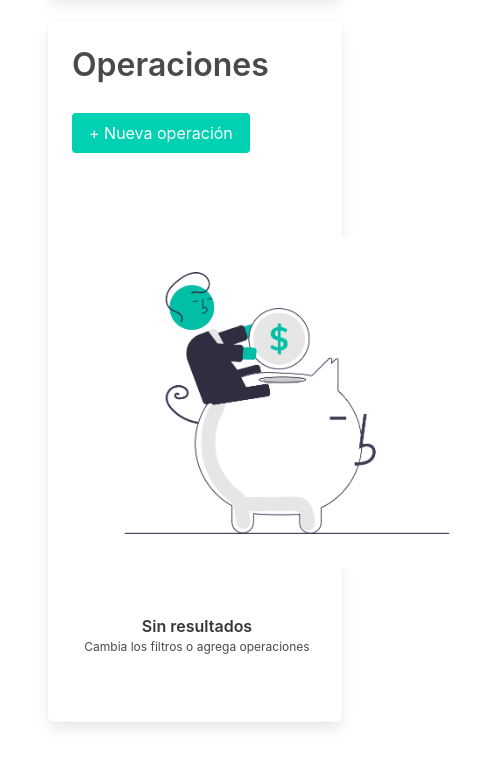
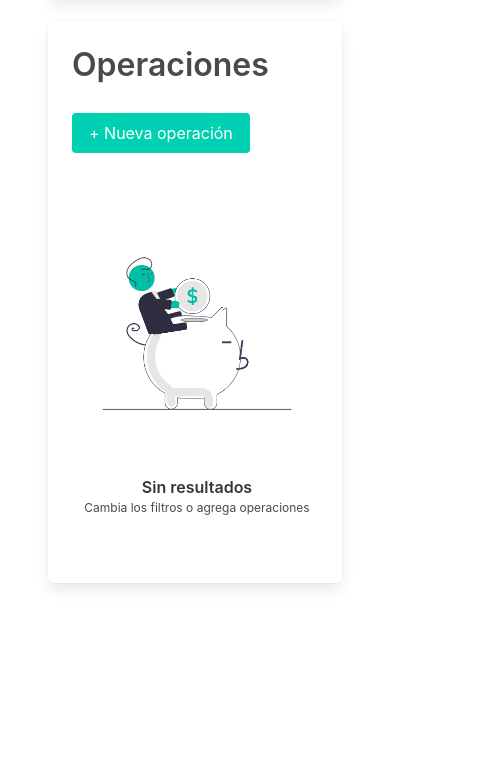
Before and after one commit to Mine24Ga/tp-AhorrADAs, a plain HTML site: page index.html in a window 390 px wide. Shown: the part 886-1652 px from the top of the page, 502 px wide, since content can reach past the window. After the commit the page ends 1517 px from the top, so only its background shows below. Drawn offline with nearby package versions, Linux system fonts and the light colour scheme.

Commit message:
add responsive

```diff
--- a/style.css
+++ b/style.css
@@ -23,3 +23,8 @@
 #create-operation{
     height: 100%;
 }
+@media (max-width: 550px){
+.image{
+  width: 100%;
+}
+}
```
